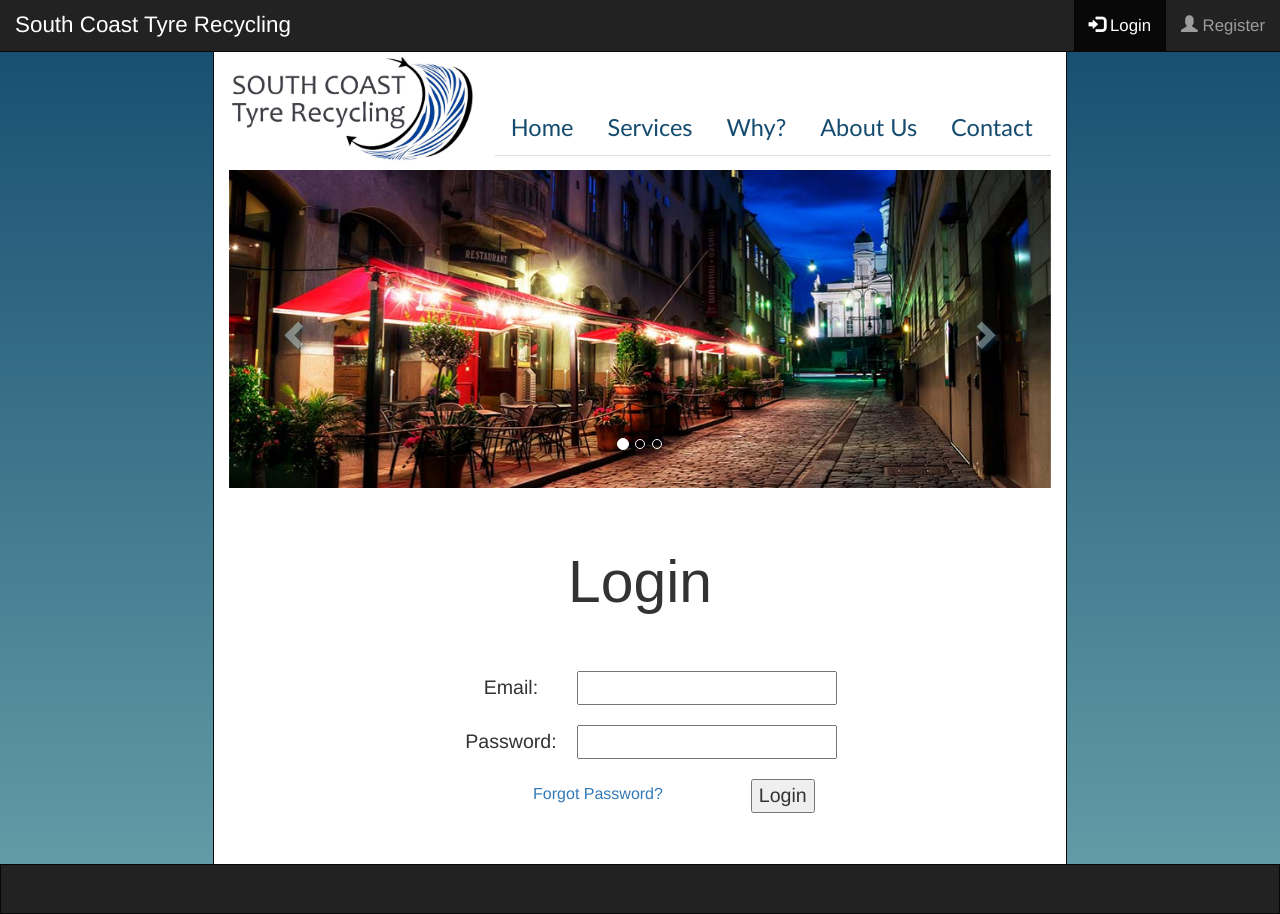
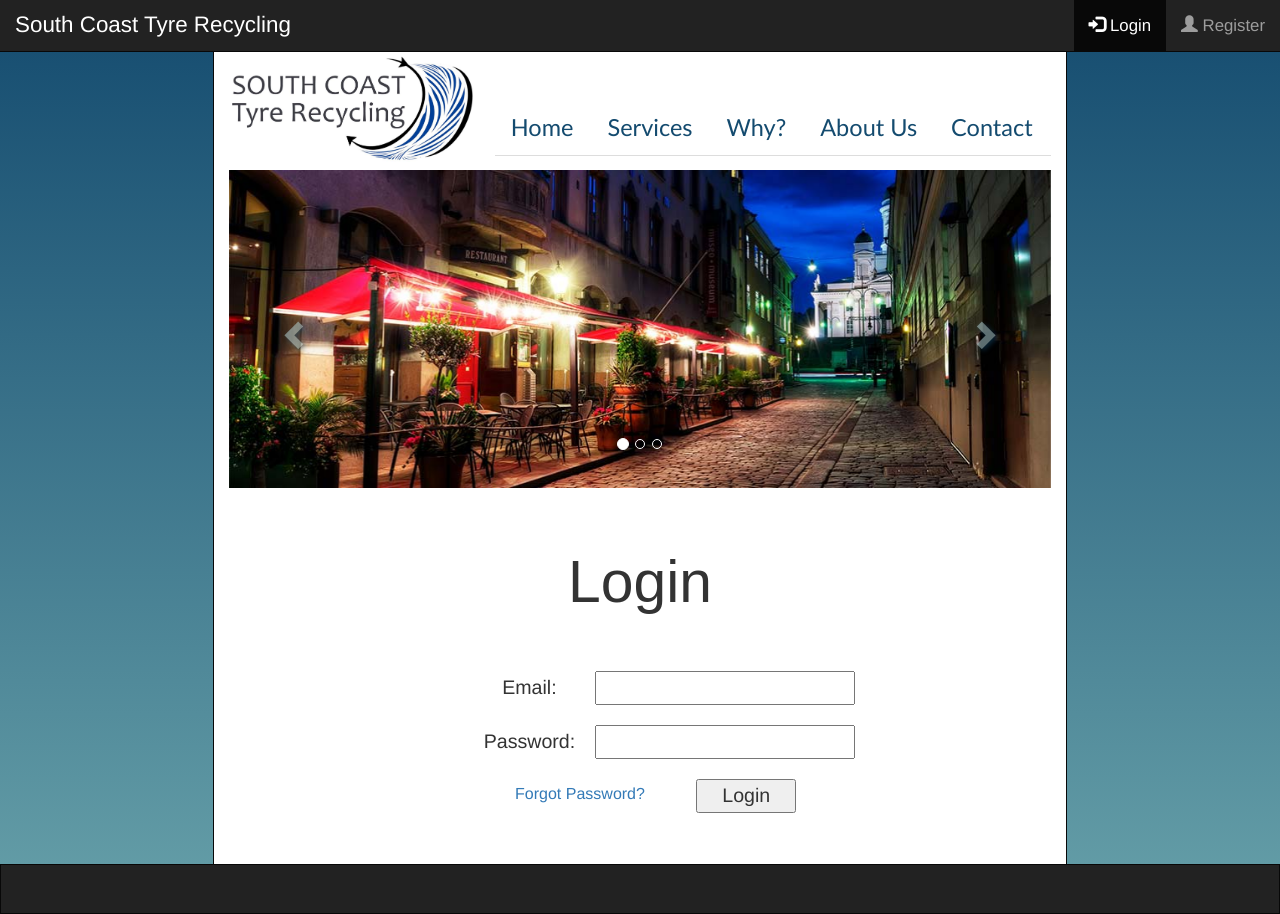
Before and after one commit to carolinebezzina/px, a PHP site: page /login.html in a window 1280 px wide. Run offline with PHP 8.4, Linux system fonts and the light colour scheme; some web fonts are replaced.

```diff
--- a/style.css
+++ b/style.css
@@ -234,6 +234,9 @@ label {
     padding-right: 40px;
     font-weight: bold;
 }
+.loginButton button {
+    width: 100px;
+}
 hr {
     border-top-color: #9d9d9d;
 }
@@ -251,7 +254,7 @@ hr {
         font-size: 1em;
     }
     .loginForm {
-        width: 50%;
+        width: 45%;
         margin: auto;
     }
     .forgot {
```
